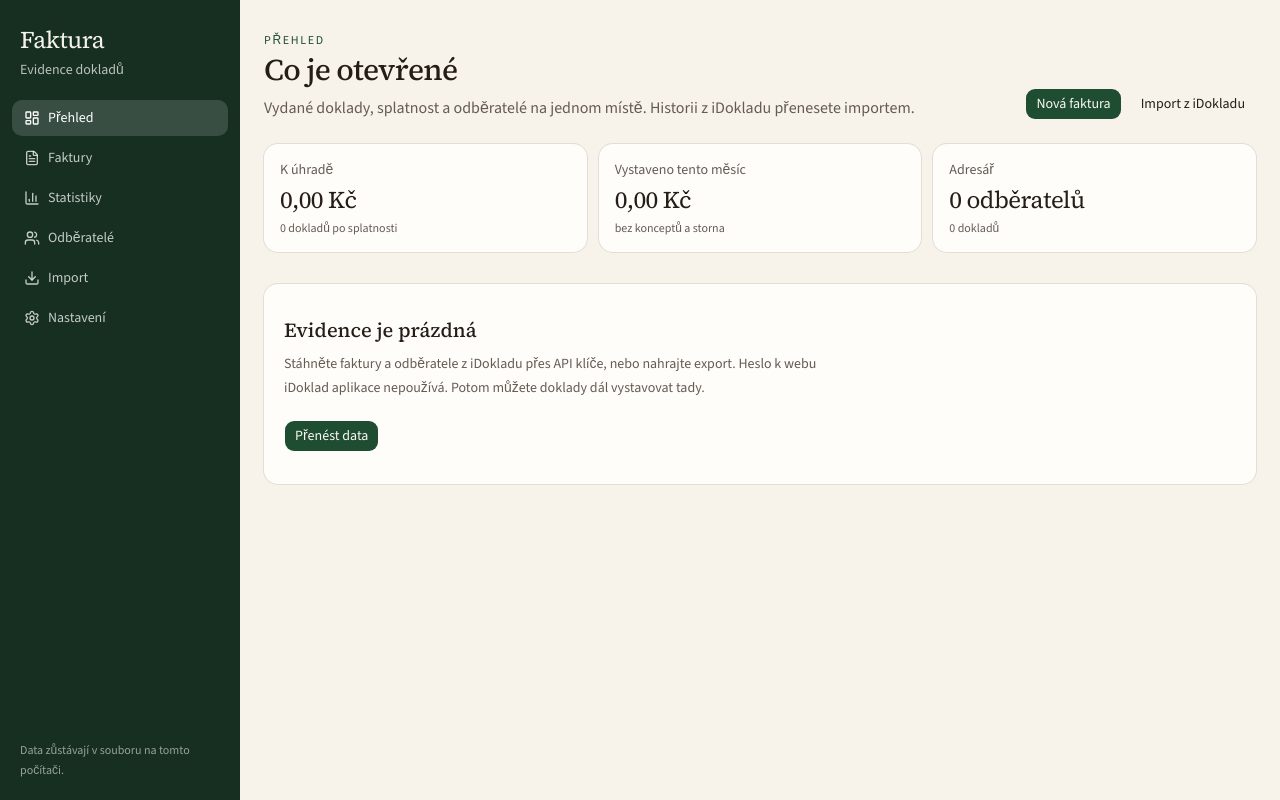
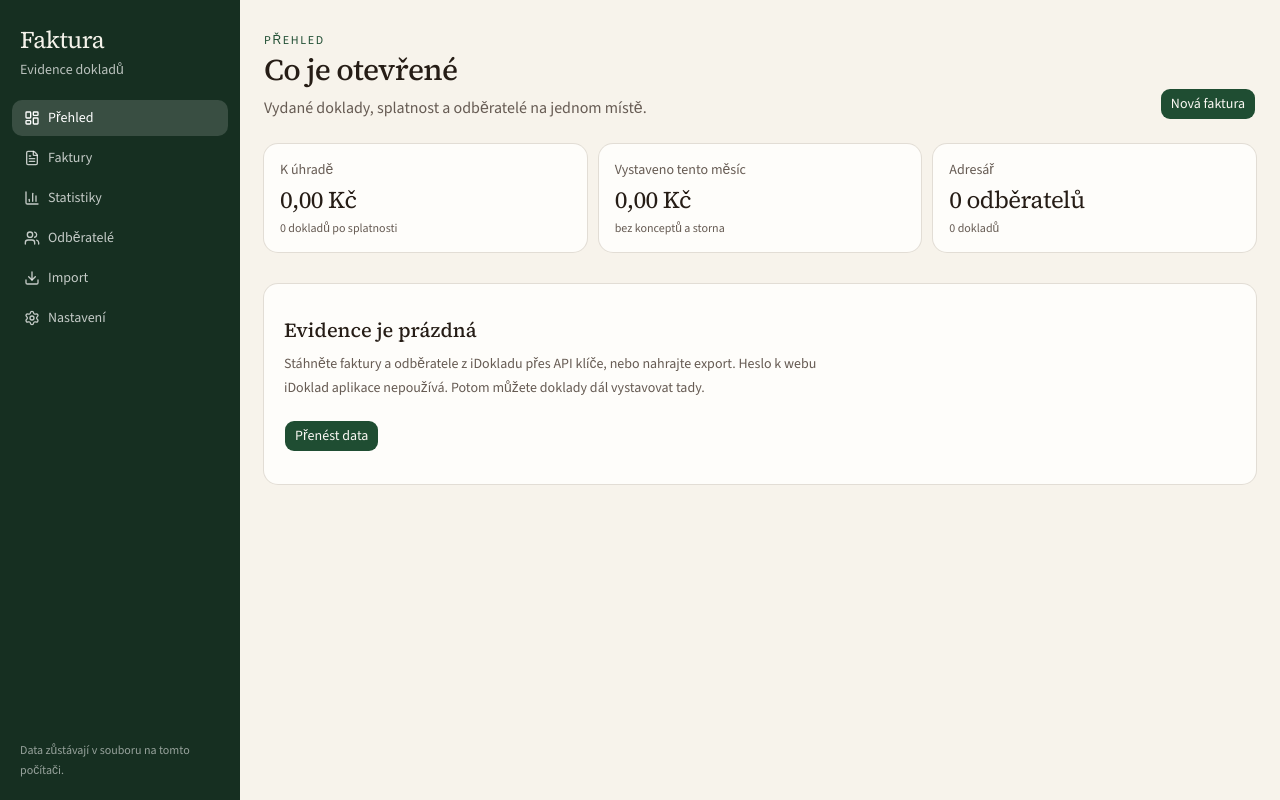
Before and after one commit to MartinJanda1/MJ-faktury, a Next.js app: page / in a window 1280 px wide. Built offline with nearby package versions, Linux system fonts and the light colour scheme.

Commit message:
Remove duplicate Import CTA from Přehled header
Import already has its own nav section; keep Nová faktura in the
header and the empty-state path to /import when evidence is empty.

Co-authored-by: martin.janda1 <martin.janda1@gmail.com>

```diff
--- a/app/(app)/page.tsx
+++ b/app/(app)/page.tsx
@@ -15,16 +15,11 @@ export default async function HomePage() {
       <PageHeader
         eyebrow="Přehled"
         title="Co je otevřené"
-        description="Vydané doklady, splatnost a odběratelé na jednom místě. Historii z iDokladu přenesete importem."
+        description="Vydané doklady, splatnost a odběratelé na jednom místě."
         action={
-          <>
-            <Link href="/faktury/nova" className={buttonVariants()}>
-              Nová faktura
-            </Link>
-            <Link href="/import" className={buttonVariants({ variant: "outline" })}>
-              Import z iDokladu
-            </Link>
-          </>
+          <Link href="/faktury/nova" className={buttonVariants()}>
+            Nová faktura
+          </Link>
         }
       />
 
```
